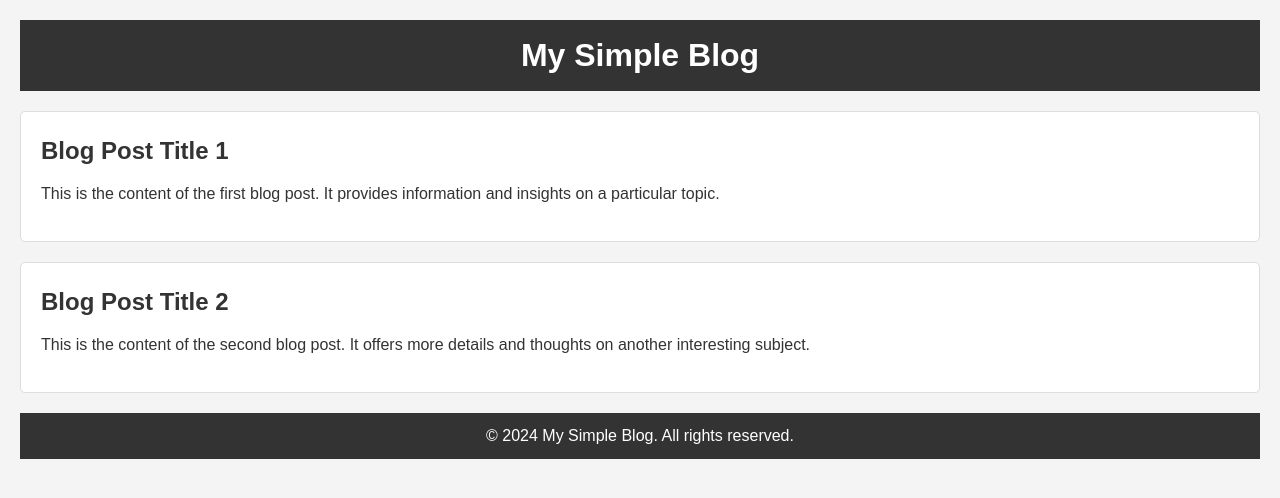
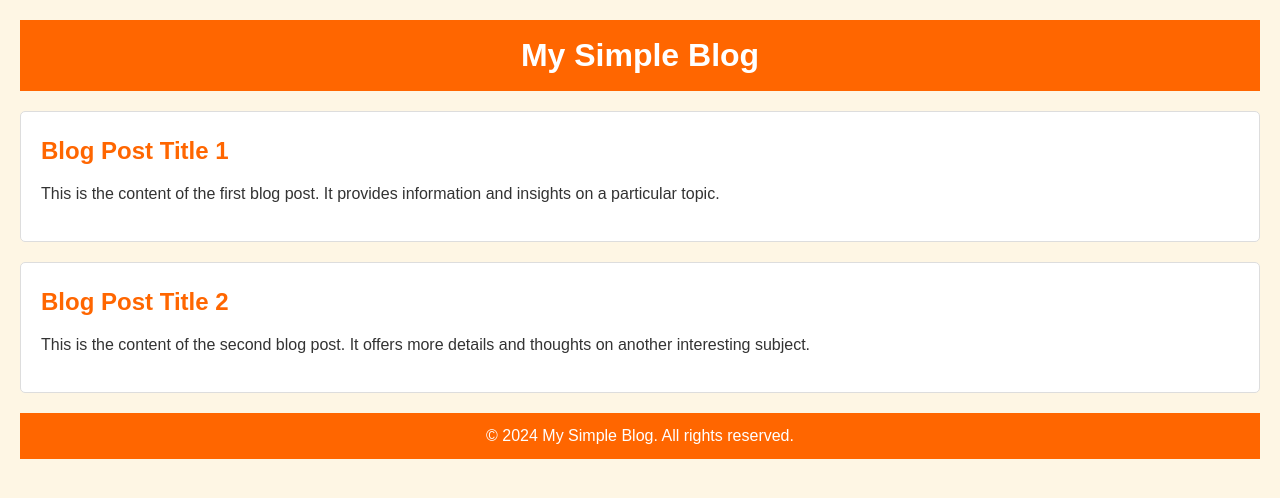
Before and after one commit to Kutloano2/mywebsite, a plain HTML site: page index.html in a window 1280 px wide. Drawn offline with Linux system fonts and the light colour scheme.

Commit message:
Update styles.css

```diff
--- a/styles.css
+++ b/styles.css
@@ -9,14 +9,14 @@
 body {
     font-family: Arial, sans-serif;
     line-height: 1.6;
-    background-color: #f4f4f4;
+    background-color: #fef6e4; /* Light Orange */
     color: #333;
     padding: 20px;
 }
 
 /* Header Styling */
 header {
-    background: #333;
+    background: #ff6600; /* Orange */
     color: #fff;
     padding: 10px 0;
     text-align: center;
@@ -37,6 +37,7 @@ header h1 {
 
 .blog-post h2 {
     margin-bottom: 10px;
+    color: #ff6600; /* Orange */
 }
 
 .blog-post p {
@@ -45,7 +46,7 @@ header h1 {
 
 /* Footer Styling */
 footer {
-    background: #333;
+    background: #ff6600; /* Orange */
     color: #fff;
     text-align: center;
     padding: 10px 0;
```
